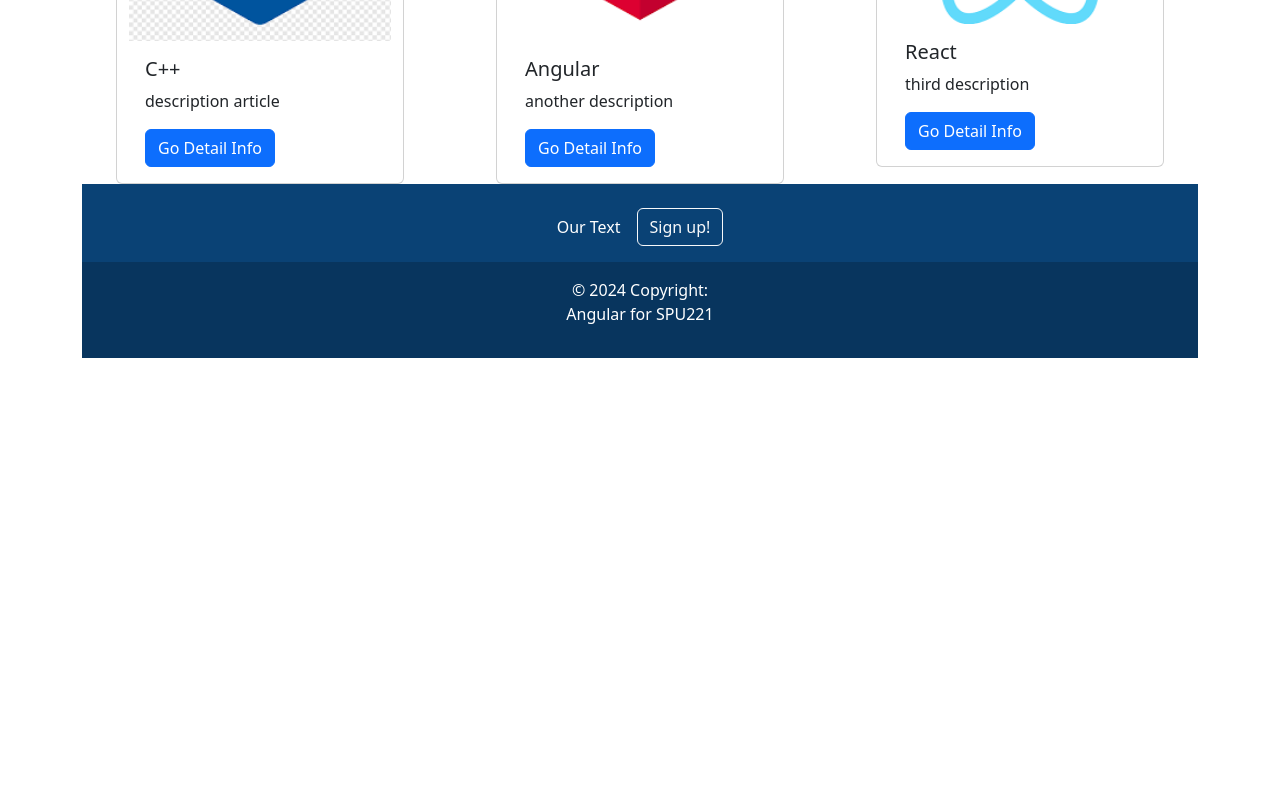
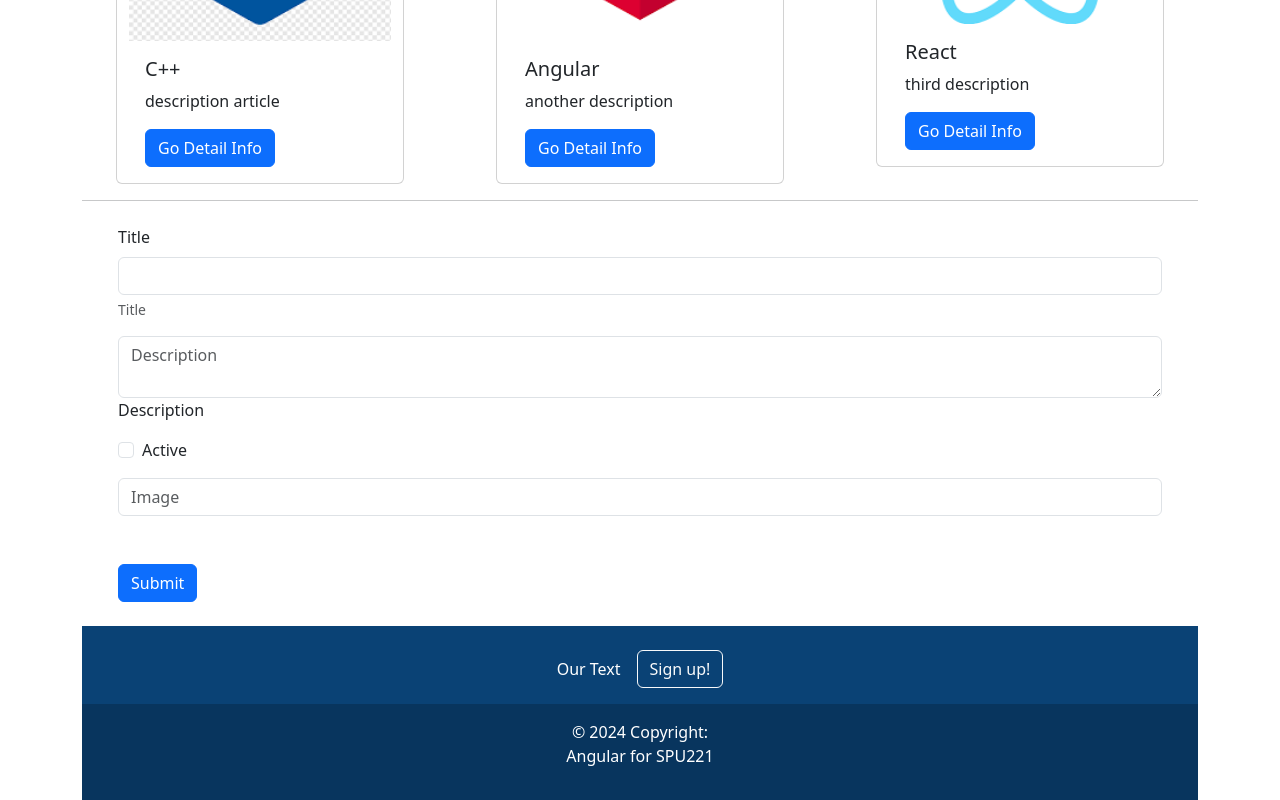
Before and after one commit to natapervomaisk88/ng_crm, an Angular app: page /articles in a window 1280 px wide. Shown: the part 459-1259 px from the top of the page. Before the commit the page ends 817 px from the top, so only its background shows below. Built offline with nearby package versions, Linux system fonts and the light colour scheme; data requests are answered from the project's data file.

Commit message:
added html-form

```diff
--- /dev/null
+++ b/src/app/components/input-article/input-article.component.html
@@ -0,0 +1,34 @@
+<form>
+  <div class="mb-3">
+    <label for="exampleInputTitle" class="form-label">Title</label>
+    <input
+      type="text"
+      class="form-control"
+      id="exampleInputTitle"
+      aria-describedby="titleHelp"
+    />
+    <div id="titleHelp" class="form-text">Title</div>
+  </div>
+  <div class="mb-3">
+    <textarea
+      class="form-control"
+      placeholder="Description"
+      id="floatingTextarea"
+    ></textarea>
+    <label for="floatingTextarea">Description</label>
+  </div>
+  <div class="mb-3 form-check">
+    <input type="checkbox" class="form-check-input" id="exampleCheck1" />
+    <label class="form-check-label" for="exampleCheck1">Active</label>
+  </div>
+  <div class="input-group flex-nowrap mb-5">
+    <input
+      type="text"
+      class="form-control"
+      placeholder="Image"
+      aria-label="Image"
+      aria-describedby="addon-wrapping"
+    />
+  </div>
+  <button type="submit" class="btn btn-primary">Submit</button>
+</form>
--- a/src/app/components/list-of-articles/list-of-articles.component.html
+++ b/src/app/components/list-of-articles/list-of-articles.component.html
@@ -16,3 +16,7 @@
     </div>
   </div>
 </div>
+<hr />
+<div class="row m-4">
+  <app-input-article></app-input-article>
+</div>
--- a/src/app/components/list-of-articles/list-of-articles.component.ts
+++ b/src/app/components/list-of-articles/list-of-articles.component.ts
@@ -4,11 +4,12 @@ import { catchError } from 'rxjs';
 import { CommonModule } from '@angular/common';
 import { Article } from '../../../model/articles.model';
 import { RouterLink } from '@angular/router';
+import { InputArticleComponent } from '../input-article/input-article.component';
 
 @Component({
   selector: 'app-list-of-articles',
   standalone: true,
-  imports: [CommonModule, RouterLink],
+  imports: [CommonModule, RouterLink, InputArticleComponent],
   templateUrl: './list-of-articles.component.html',
   styleUrl: './list-of-articles.component.scss',
 })
```
Also changed, not shown: src/app/components/input-article/input-article.component.ts (added, +12 -0 lines), src/app/components/input-article/input-article.component.scss (added).
